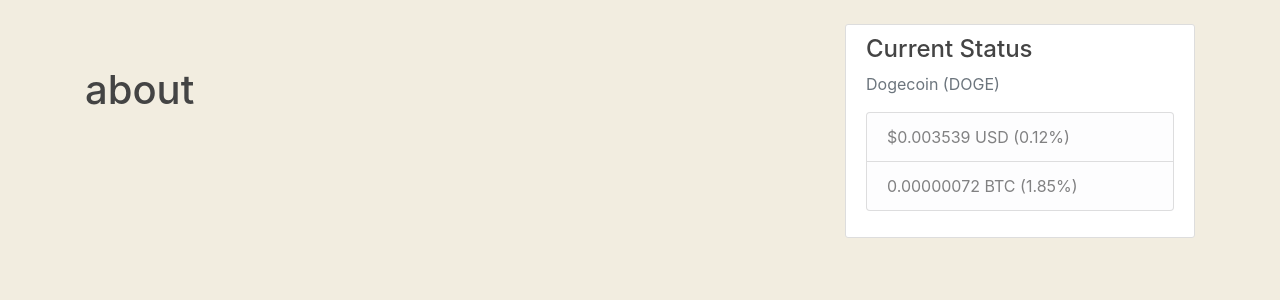
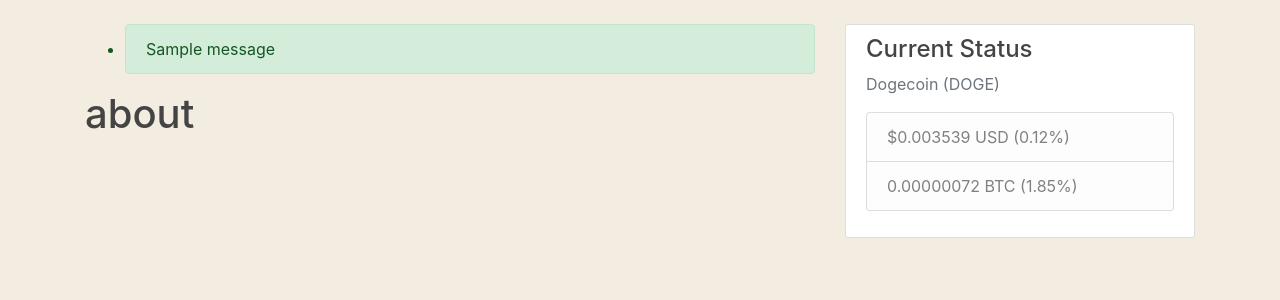
Before and after one commit to nickbouldien/pay-me-in-doge, a Django app: page /about/ in a window 1280 px wide. Shown: the part 56-356 px from the top of the page. Run offline with Django 3.2, Linux system fonts and the light colour scheme; tables that the repository leaves empty hold one stand-in row (values such as "Sample post"); one stand-in notice (Sample message) is shown; some libraries are stand-ins or nearby versions.

Commit message:
#31 correctly render messages for the create/update/delete views

```diff
--- a/board/templates/board/base.html
+++ b/board/templates/board/base.html
@@ -85,11 +85,13 @@
       <div class="row">
         <div class="col-md-8">
           {% if messages %}
-            {% for messages in messages %}
-              <div class="alert alert-{{ message.tags }}">
-                {{ message }}
-              </div>
-            {% endfor %}
+            <ul class="messages">
+              {% for message in messages %}
+                <li {% if message.tags %} class="alert alert-{{ message.tags }}"{% endif %}>
+                  {{ message }}
+                </li>
+              {% endfor %}
+            </ul>
           {% endif %}
 
           {% block content %} {% endblock %}
--- a/board/views.py
+++ b/board/views.py
@@ -3,8 +3,11 @@
 from django.contrib.auth.mixins import LoginRequiredMixin, UserPassesTestMixin
 from django.contrib.auth.decorators import login_required
 from django.contrib.auth.models import User
+from django.contrib import messages
+from django.contrib.messages.views import SuccessMessageMixin
 from django.http import JsonResponse
 from django.shortcuts import get_object_or_404, render
+from django.urls import reverse_lazy
 from django.utils.decorators import method_decorator
 from django.views.decorators.csrf import ensure_csrf_cookie
 from django.views.decorators.http import require_POST
@@ -70,9 +73,10 @@
     )
 
 
-class SiteCreateView(LoginRequiredMixin, CreateView):
+class SiteCreateView(SuccessMessageMixin, LoginRequiredMixin, CreateView):
     model = Site
     form_class = SiteCreateForm
+    success_message = "site created successfully"
 
     def form_valid(self, form):
         form.instance.poster = self.request.user
@@ -103,9 +107,16 @@
         return context
 
 
-class SiteDeleteView(LoginRequiredMixin, UserPassesTestMixin, DeleteView):
+class SiteDeleteView(
+    SuccessMessageMixin, LoginRequiredMixin, UserPassesTestMixin, DeleteView
+):
     model = Site
-    success_url = "/"
+    success_url = reverse_lazy("board-home")
+    success_message = "site deleted successfully"
+
+    def delete(self, request, *args, **kwargs):
+        messages.success(self.request, self.success_message)
+        return super(SiteDeleteView, self).delete(request, *args, **kwargs)
 
     def test_func(self):
         site = self.get_object()
@@ -146,9 +157,12 @@
         return sites
 
 
-class SiteUpdateView(LoginRequiredMixin, UserPassesTestMixin, UpdateView):
+class SiteUpdateView(
+    SuccessMessageMixin, LoginRequiredMixin, UserPassesTestMixin, UpdateView
+):
     model = Site
     form_class = SiteUpdateForm
+    success_message = "site updated successfully"
     template_name = "board/site.html"
 
     def form_valid(self, form):
```
